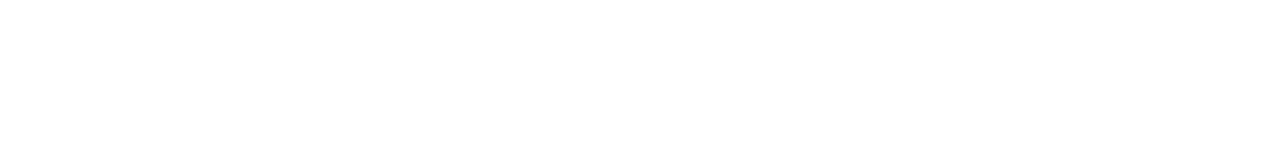
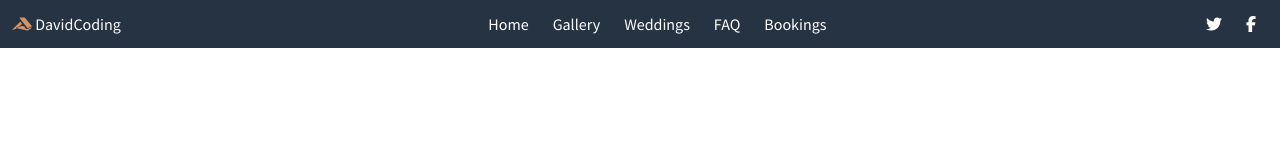
Before and after one commit to JeongHwan-dev/responsive-web-header, a plain HTML site: page index.html in a window 1280 px wide. Drawn offline with nearby package versions, Linux system fonts and the light colour scheme.

Commit message:
Feat : 헤더 구현

```diff
--- a/css/style.css
+++ b/css/style.css
@@ -1 +1,47 @@
-/* 초기 세팅 */
+body {
+  font-family: "Source sans Pro";
+}
+a {
+  text-decoration: none;
+  color: #fff;
+}
+
+/* NAV BAR */
+.navbar {
+  display: flex;
+  justify-content: space-between;
+  align-items: center;
+  padding: 8px 12px;
+  background-color: #263343;
+}
+
+/* NAV BAR LOGO */
+.navbar__logo {
+  font-style: 24px;
+  color: #fff;
+}
+.navbar__logo i {
+  color: #d49466;
+}
+
+/* NAV BAR MENU */
+.navbar__menu {
+  display: flex;
+}
+.navbar__menu li {
+  padding: 8px 12px;
+  transition: all 0.3s;
+}
+.navbar__menu li:hover {
+  background-color: #d49466;
+  border-radius: 4px;
+}
+
+/* NAV BAR ICONS */
+.navbar__icons {
+  display: flex;
+  color: #fff;
+}
+.navbar__icons i {
+  padding: 8px 12px;
+}
--- a/index.html
+++ b/index.html
@@ -6,10 +6,27 @@
     <meta name="viewport" content="width=device-width, initial-scale=1.0" />
     <link rel="stylesheet" href="https://cdn.jsdelivr.net/npm/reset-css@5.0.1/reset.min.css">
     <link rel="stylesheet" href="./css/style.css" />
+    <link href="https://fonts.googleapis.com/css2?family=Source+Sans+Pro&display=swap" rel="stylesheet" />
     <title>Document</title>
     <script src="https://kit.fontawesome.com/245aa0a31a.js" crossorigin="anonymous"></script>
   </head>
+  <nav class="navbar">
   <body>
-
+      <div class="navbar__logo">
+        <i class="fab fa-accusoft"></i>
+        <a href="">DavidCoding</a>
+      </div>
+      <ul class="navbar__menu">
+        <li><a href="">Home</a></li>
+        <li><a href="">Gallery</a></li>
+        <li><a href="">Weddings</a></li>
+        <li><a href="">FAQ</a></li>
+        <li><a href="">Bookings</a></li>
+      </ul>
+      <ul class="navbar__icons">
+        <li><i class="fab fa-twitter"></i></li>
+        <li><i class="fab fa-facebook-f"></i></li>
+      </ul>
+    </nav>
   </body>
 </html>
```
